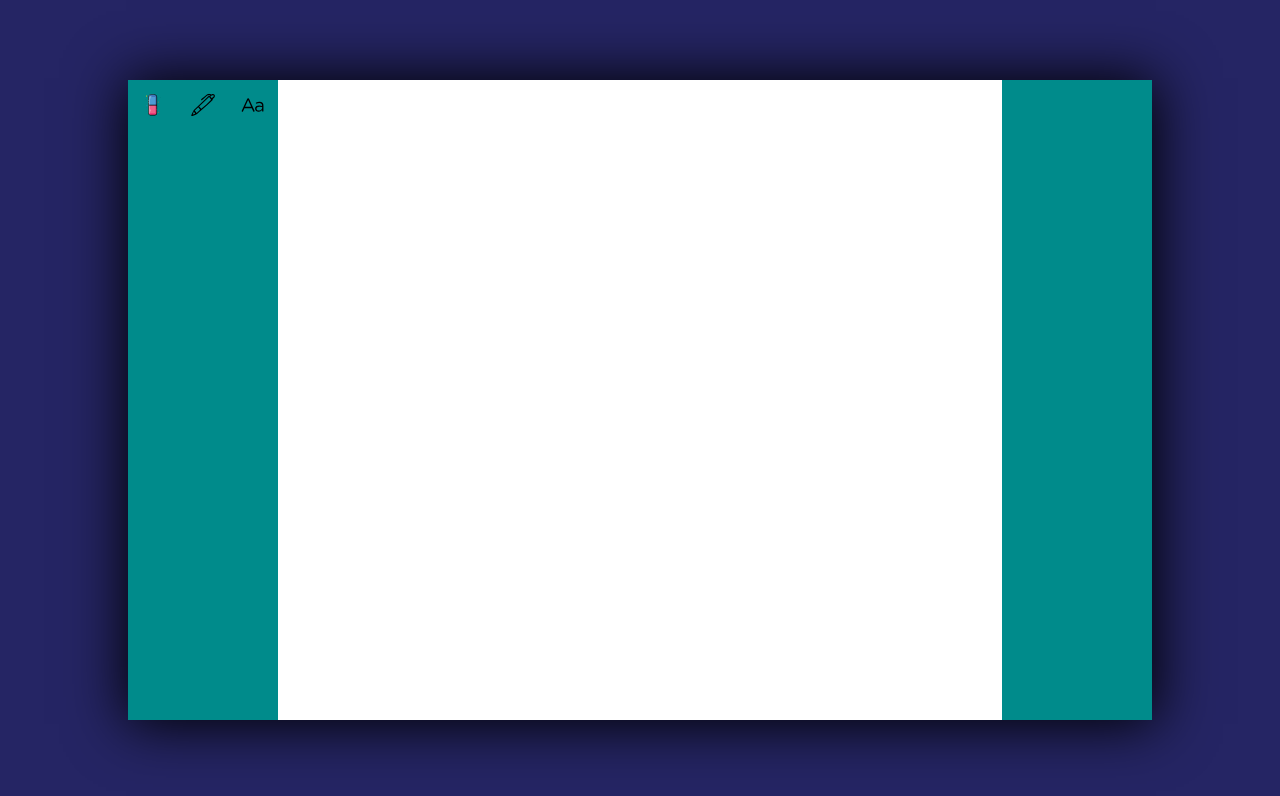
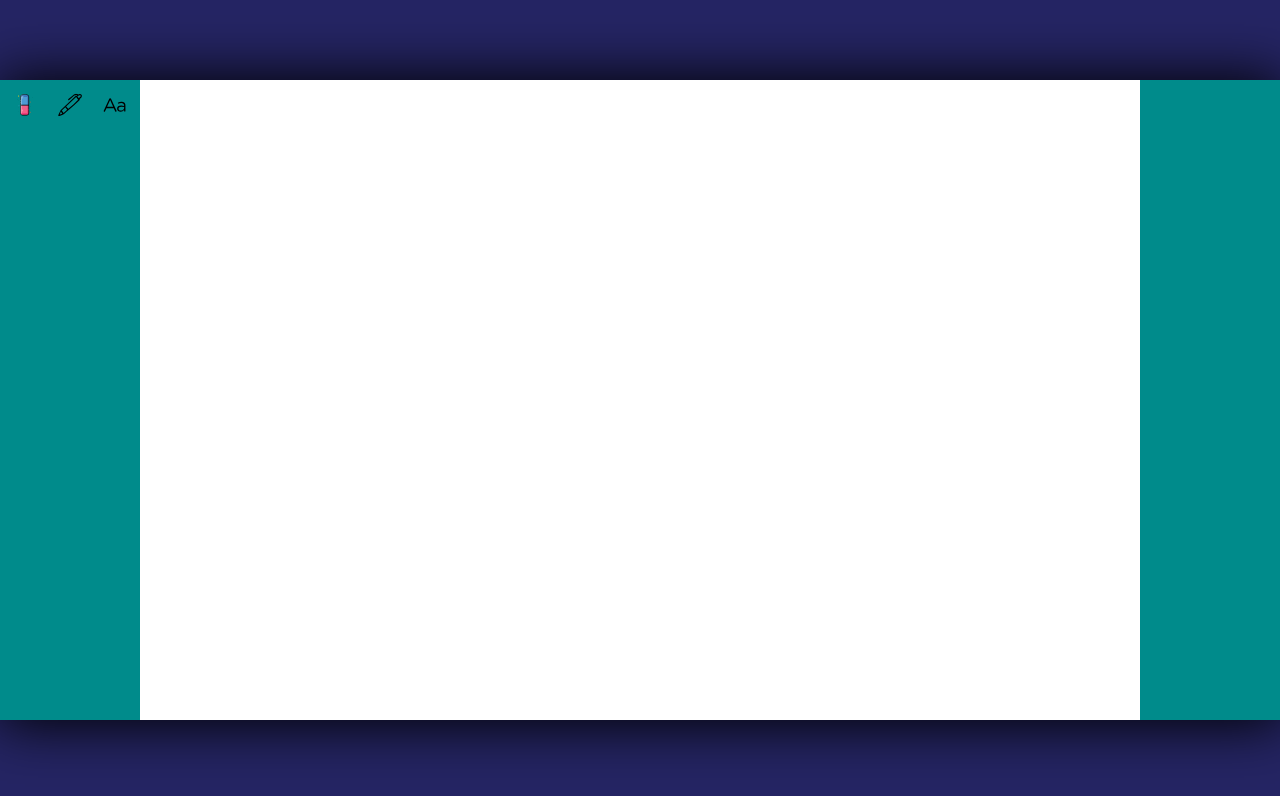
Before and after one commit to AhmedTanryverdi/canvas-art, a website built with webpack: page public/index.html in a window 1280 px wide. Built offline with nearby package versions, Linux system fonts and the light colour scheme.

Commit message:
fix styles

```diff
--- a/src/styles.scss
+++ b/src/styles.scss
@@ -15,7 +15,8 @@ body {
 }
 
 #app {
-	width: 80%;
+	max-width: 1300px;
+	width: 100%;
 	height: 80%;
 	background-color: #fff;
 	box-shadow: 1px 1px 55px 3px black;
@@ -31,8 +32,7 @@ body {
 	}
 
 	#canvas {
-		flex: 1 1 auto;
-		width: 70%;
-		height: 100%;
+		max-width: 1000px;
+		width: 100%;
 	}
 }
```
